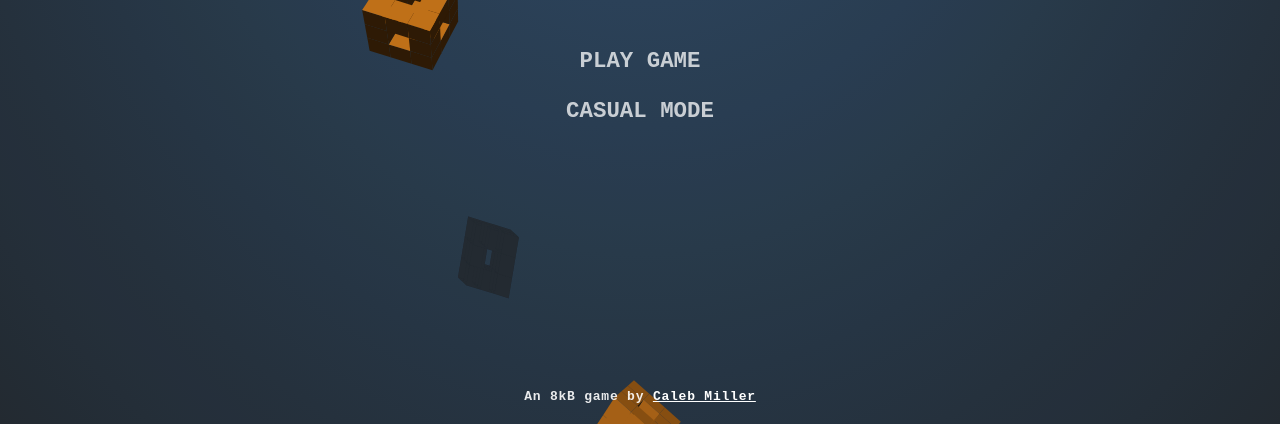
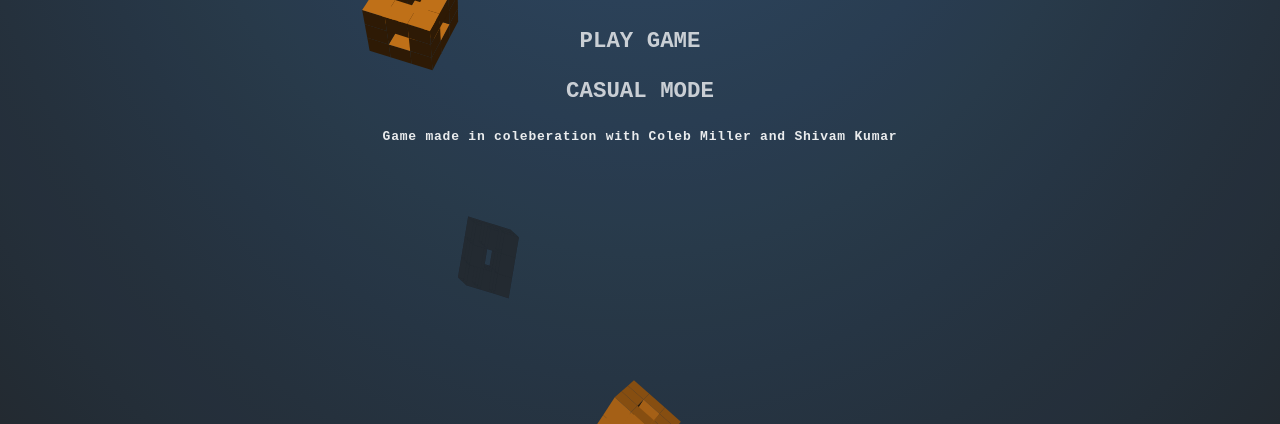
Before and after one commit to Shivam-042007/Menja-Game, a plain HTML site: page index.html in a window 1280 px wide. Shown: the part 376-800 px from the top of the page. Drawn offline with Linux system fonts and the light colour scheme.

Commit message:
Update index.html

```diff
--- a/index.html
+++ b/index.html
@@ -22,8 +22,7 @@
 		<h1>MENJA</h1>
 		<button type="button" class="play-normal-btn">PLAY GAME</button>
 		<button type="button" class="play-casual-btn">CASUAL MODE</button>
-		<div class="credits">An 8kB game by <a href="https://cmiller.tech">Caleb Miller</a></div>
-	</div>
+		<p>Game made in coleberation with Coleb Miller and Shivam Kumar</p></div>
 	<div class="menu menu--pause">
 		<h1>Paused</h1>
 		<button type="button" class="resume-btn">RESUME GAME</button>
```
